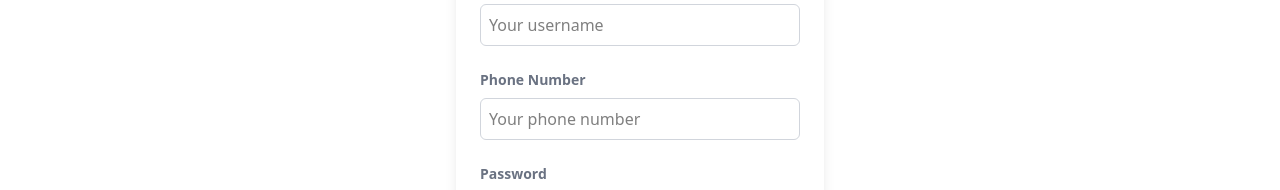
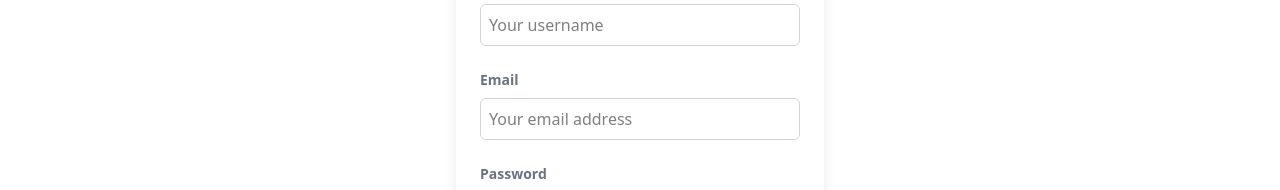
Before and after one commit to Tugduoff/TalkUp.AI, a React (Vite) app in the folder web/: page /signup in a window 1280 px wide. Shown: the part 181-371 px from the top of the page. Built offline with nearby package versions, Linux system fonts and the light colour scheme; no server answers.

Commit message:
refactor: use email field instead of password field

```diff
--- a/web/src/components/molecules/auth/login-form/index.tsx
+++ b/web/src/components/molecules/auth/login-form/index.tsx
@@ -9,7 +9,7 @@ import { useForm } from '@tanstack/react-form';
  * potentially asynchronous validation through the validateLogin function.
  *
  * The form includes:
- * - Username input field with validation
+ * - Email input field with validation
  * - Password input field with validation
  * - Form-level error messages
  * - Loading indicators during validation
@@ -23,7 +23,7 @@ import { useForm } from '@tanstack/react-form';
 export const LoginForm = () => {
   const form = useForm({
     defaultValues: {
-      username: '',
+      email: '',
       password: '',
     },
     onSubmit: ({ value }) => {
@@ -31,11 +31,11 @@ export const LoginForm = () => {
     },
     validators: {
       onSubmit: ({ value }) => {
-        if (!value.username && !value.password) {
-          return 'Username and password are required';
+        if (!value.email && !value.password) {
+          return 'Email and password are required';
         }
-        if (!value.username) {
-          return 'Username is required';
+        if (!value.email) {
+          return 'Email is required';
         }
         if (!value.password) {
           return 'Password is required';
@@ -53,23 +53,23 @@ export const LoginForm = () => {
         </p>
       </header>
       <form className="flex flex-col gap-4">
-        <form.Field name="username">
+        <form.Field name="email">
           {(field) => (
             <div className="flex flex-col gap-2">
               <label
-                htmlFor="username"
+                htmlFor="email"
                 className="text-sm font-semibold text-gray-500"
               >
-                Username
+                Email
               </label>
               <div className="relative">
                 <input
-                  id="username"
-                  type="text"
+                  id="email"
+                  type="email"
                   value={field.state.value}
                   className="w-full p-2 border border-gray-300 rounded-md"
                   onChange={(e) => field.handleChange(e.target.value)}
-                  placeholder="Your username"
+                  placeholder="Your email address"
                 />
               </div>
               {field.state.meta.errors && (
--- a/web/src/components/molecules/auth/sign-up-form/index.tsx
+++ b/web/src/components/molecules/auth/sign-up-form/index.tsx
@@ -7,7 +7,7 @@ import { useForm } from '@tanstack/react-form';
  *
  * The SignUpForm component provides a user interface for new account registration with the following features:
  * - Username input with validation (minimum 3 characters, maximum 20 characters, alphanumeric only)
- * - Phone number input with international format validation
+ * - Email input with email format validation
  * - Password input with complex validation rules (length, case, numbers)
  * - Password confirmation input that ensures it matches the password
  * - Asynchronous validation for username
@@ -25,14 +25,14 @@ export const SignUpForm = () => {
   const form = useForm({
     defaultValues: {
       username: '',
-      phoneNumber: '',
+      email: '',
       password: '',
       confirmPassword: '',
     },
     onSubmit: ({ value }) => {
       postRegister({
         username: value.username,
-        phoneNumber: value.phoneNumber,
+        email: value.email,
         password: value.password,
       });
     },
@@ -98,11 +98,11 @@ export const SignUpForm = () => {
           )}
         </form.Field>
         <form.Field
-          name="phoneNumber"
+          name="email"
           validators={{
             onChange: ({ value }) => {
-              if (!/^(\+\d{1,3})?\d{9,15}$/.test(value)) {
-                return 'Phone number must be in international format (e.g., +1234567890)';
+              if (!/^[^\s@]+@[^\s@]+\.[^\s@]+$/.test(value)) {
+                return 'Please enter a valid email address';
               }
             },
           }}
@@ -110,19 +110,19 @@ export const SignUpForm = () => {
           {(field) => (
             <div className="flex flex-col gap-2">
               <label
-                htmlFor="phoneNumber"
+                htmlFor="email"
                 className="text-sm font-semibold text-gray-500"
               >
-                Phone Number
+                Email
               </label>
               <div className="relative">
                 <input
-                  id="phoneNumber"
-                  type="tel"
+                  id="email"
+                  type="email"
                   value={field.state.value}
                   className="w-full p-2 border border-gray-300 rounded-md"
                   onChange={(e) => field.handleChange(e.target.value)}
-                  placeholder="Your phone number"
+                  placeholder="Your email address"
                 />
               </div>
               {field.state.meta.errors && (
```
Also changed, not shown: web/src/services/auth/http.ts (+4 -4 lines).
